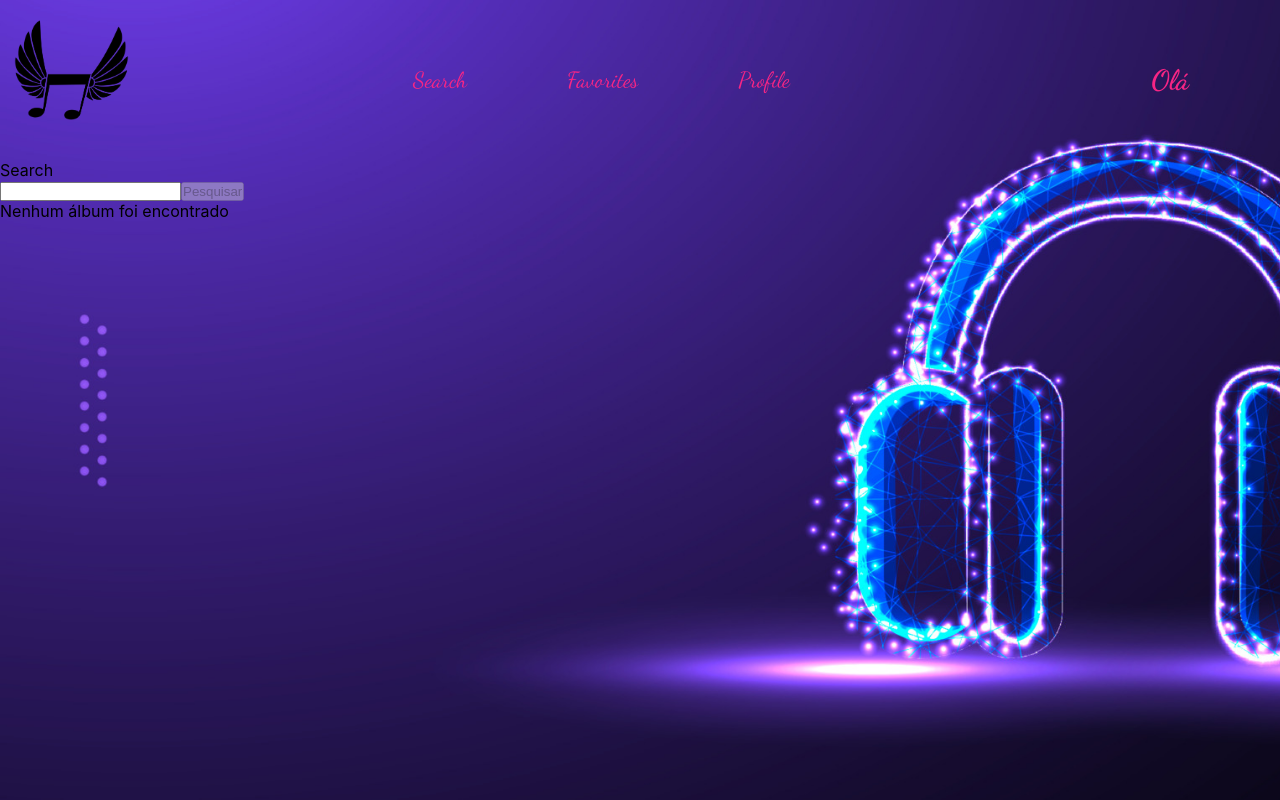
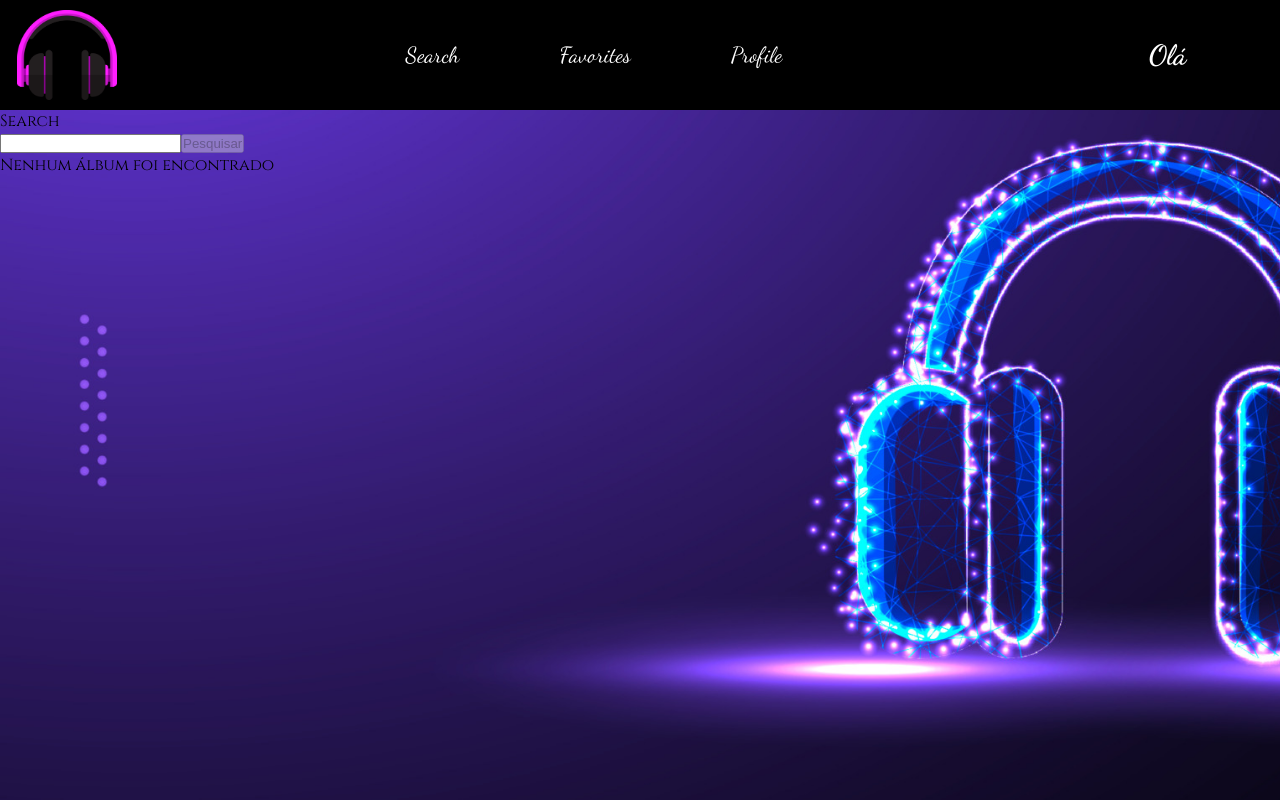
Before and after one commit to lucaseduardolema/trybetunes, a React (Create React App) app: page /trybetunes/search in a window 1280 px wide. Built offline with nearby package versions, Linux system fonts and the light colour scheme.

Commit message:
mod css header

```diff
--- a/src/index.css
+++ b/src/index.css
@@ -1,4 +1,6 @@
 @import url("https://fonts.googleapis.com/css2?family=Dancing+Script:wght@400;500;600;700&display=swap");
+@import url('https://fonts.googleapis.com/css2?family=Cinzel:wght@400;700&display=swap');
+
 
 * {
   margin: 0;
@@ -7,9 +9,7 @@
 }
 
 body {
-  font-family: -apple-system, BlinkMacSystemFont, "Segoe UI", "Roboto", "Oxygen",
-    "Ubuntu", "Cantarell", "Fira Sans", "Droid Sans", "Helvetica Neue",
-    sans-serif;
+  font-family: 'Cinzel', serif;
   -webkit-font-smoothing: antialiased;
   -moz-osx-font-smoothing: grayscale;
   width: 100%;
@@ -106,21 +106,17 @@ header {
   justify-content: space-around;
   align-items: center;
   gap: 0 20%;
-  min-height: 160px;
-  /* background: rgba(58, 12, 163, 0.3);
-  background: linear-gradient(
-    180deg,
-    rgba(58, 12, 163, 0.2) 0%,
-    rgba(63, 55, 201, 0.2) 69%,
-    rgba(67, 97, 238, 0.2) 100%
-  ); */
+  min-height: 110px;
+  font-family: "Dancing Script", cursive;
+  color: white;
+  background-color: black;
 }
 
 .logo-header {
-  width: 115px;
-  height: 120px;
-  background-image: url(./images/vecteezy_music-note-logo_1200904.png);
-  background-size: 115px 100px;
+  width: 100px;
+  height: 90px;
+  background-image: url(./images/vecteezy_headphones-clipart-design-illustartion_9384601_4.png);
+  background-size: 100px 90px;
   background-repeat: no-repeat;
 }
 
@@ -131,18 +127,20 @@ header nav {
 
 header a {
   text-decoration: none;
-  font-family: "Dancing Script", cursive;
   font-size: 22px;
   font-weight: 400;
-  color: #f72585;
+  color: white;
+}
+
+header a:active {
+  position: relative;
+  top: 5px;
 }
 
 .user-info {
   display: flex;
   justify-content: center;
   width: 15%;
-  font-family: "Dancing Script", cursive;
   font-size: 28px;
   font-weight: 700;
-  color: #f72585;
 }
```
Also changed, not shown: src/images/vecteezy_headphones-clipart-design-illustartion_9384601_4.png (added).
